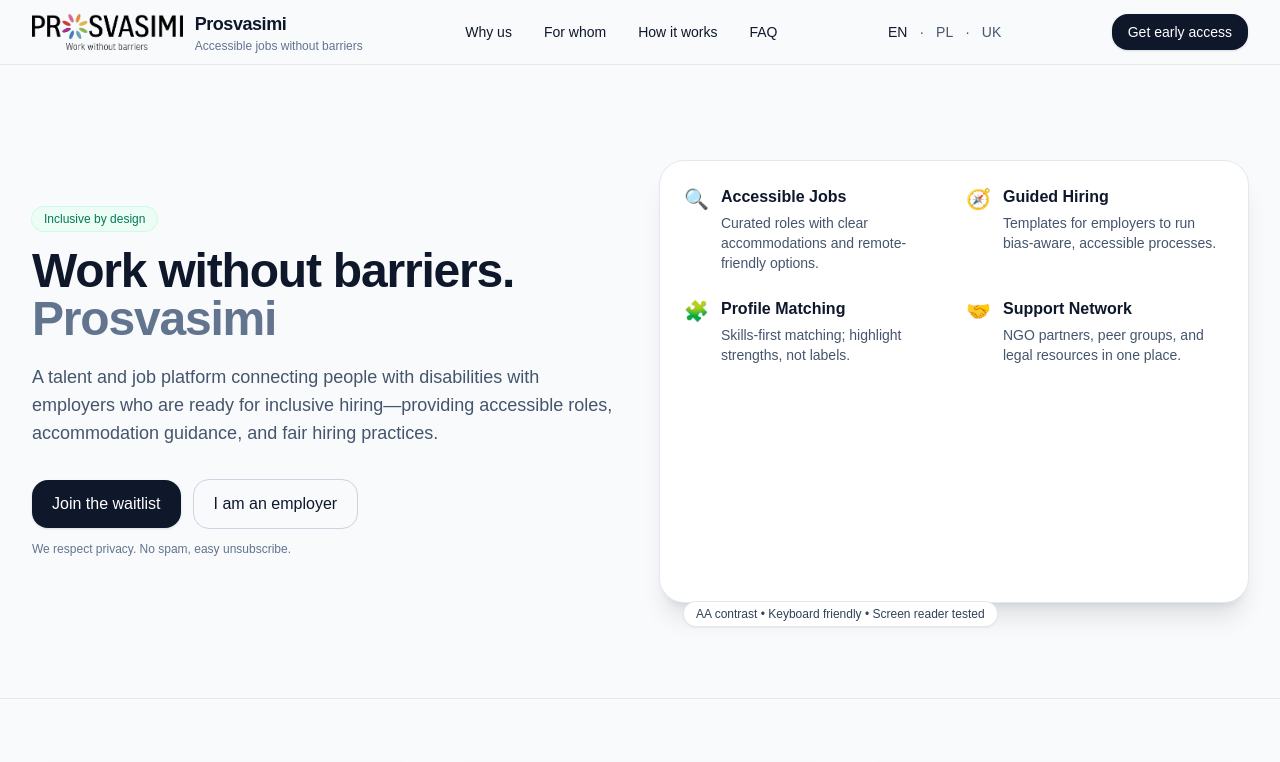
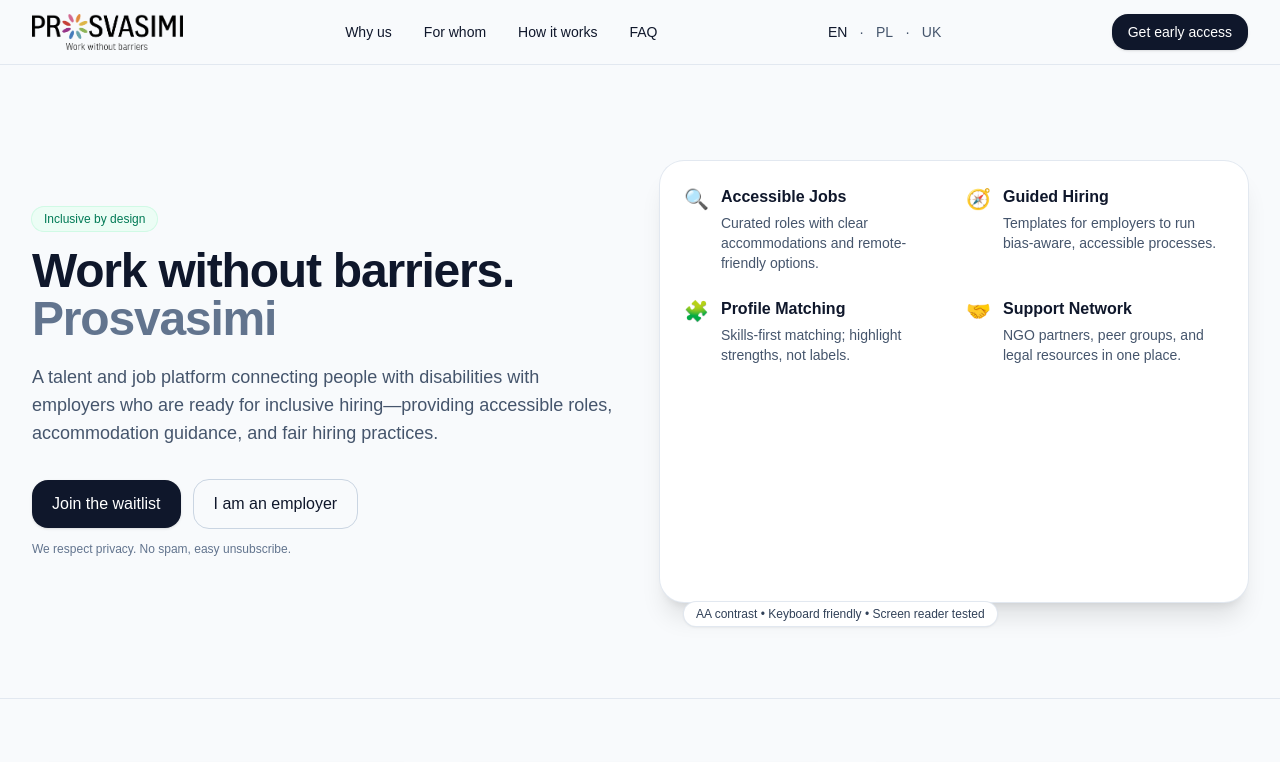
Before and after one commit to AnnaTumanova/prosvasimi, a Next.js app: page / in a window 1280 px wide. Shown: the top 762 px of the page. Built offline with nearby package versions, Linux system fonts and the light colour scheme.

Commit message:
Remove text from header, keep only logo

```diff
--- a/src/app/page.tsx
+++ b/src/app/page.tsx
@@ -408,10 +408,6 @@
         <div className="mx-auto max-w-7xl px-4 sm:px-6 lg:px-8 h-16 flex items-center justify-between gap-4">
           <a href="#" className="flex items-center gap-3" aria-label="Prosvasimi home">
             <Image src={logo} alt="Prosvasimi logo" className="h-9 w-auto" height={36} />
-            <div className="leading-tight">
-              <div className="font-semibold tracking-tight text-lg">Prosvasimi</div>
-              <div className="text-xs text-slate-500">{t.brandTagline}</div>
-            </div>
           </a>
           <nav className="hidden md:flex items-center gap-8 text-sm">
             <a href="#values" className="hover:text-slate-700">{t.navWhy}</a>
```
